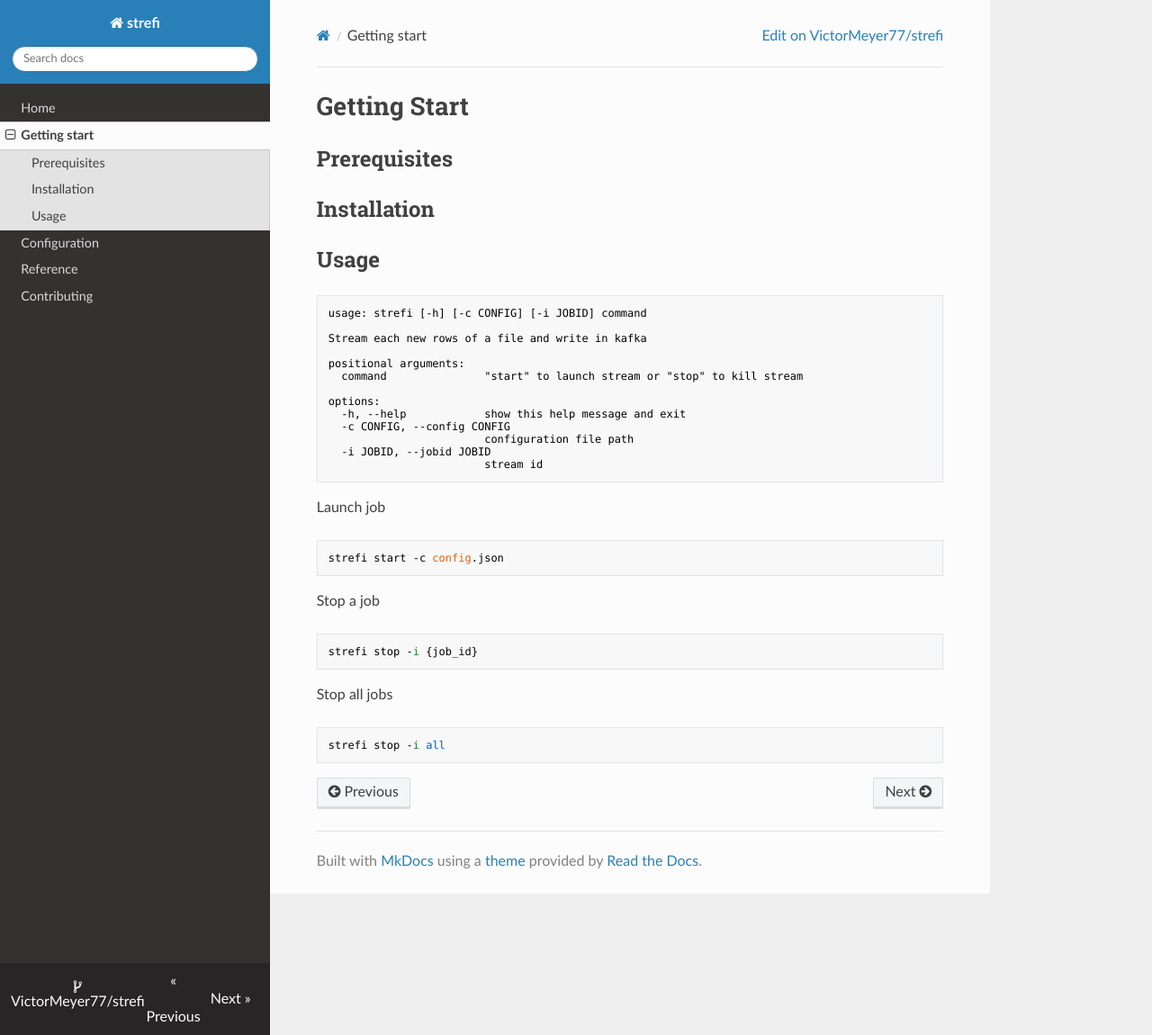
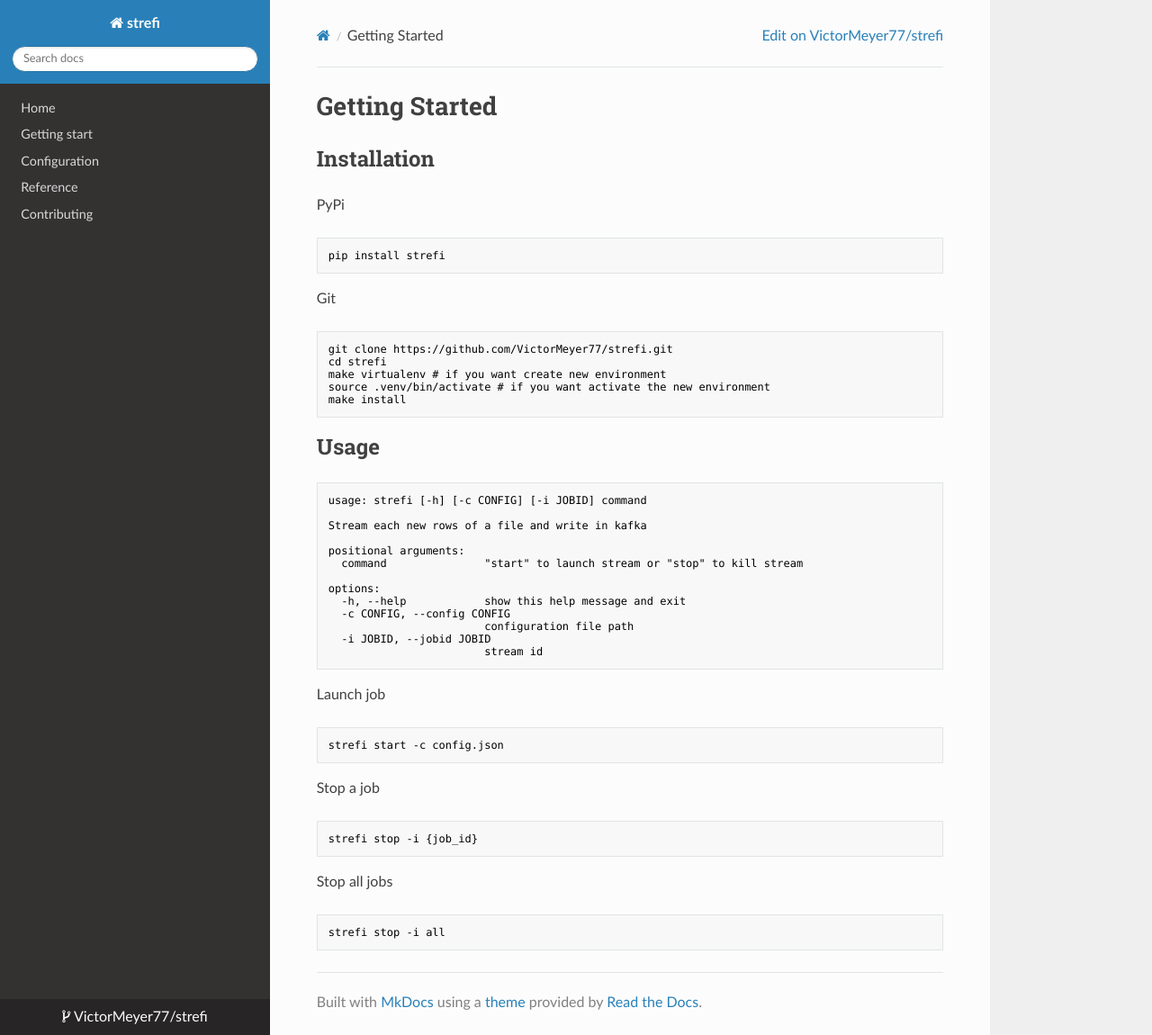
Before and after one commit to VictorMeyer77/strefi, an MkDocs documentation site: the page built from docs/getting-started.md, in a window 1280 px wide and 1150 px high. Shown: the whole window at 90% size. Built offline with MkDocs 1.6.1, drawn with Linux system fonts in a browser that asks for light colours; nearby versions of some CDN libraries.

Commit message:
docs: add installation instructions and add badges

````diff
--- a/docs/getting-start.md
+++ b/docs/getting-started.md
@@ -1,8 +1,22 @@
-# Getting Start
-
-## Prerequisites
+# Getting Started
 
 ## Installation
+
+PyPi
+
+```shell
+pip install strefi
+```
+
+Git
+
+```shell
+git clone https://github.com/VictorMeyer77/strefi.git
+cd strefi
+make virtualenv # if you want create new environment
+source .venv/bin/activate # if you want activate the new environment
+make install
+```
 
 ## Usage
 
@@ -24,12 +38,18 @@
 
 Launch job
 
-    strefi start -c config.json
+```shell
+strefi start -c config.json
+```
 
 Stop a job
 
-    strefi stop -i {job_id}
+```shell
+strefi stop -i {job_id}
+```
 
 Stop all jobs
 
-    strefi stop -i all
+```shell
+strefi stop -i all
+```
````
Also changed, not shown: README.md (+27 -6 lines).
